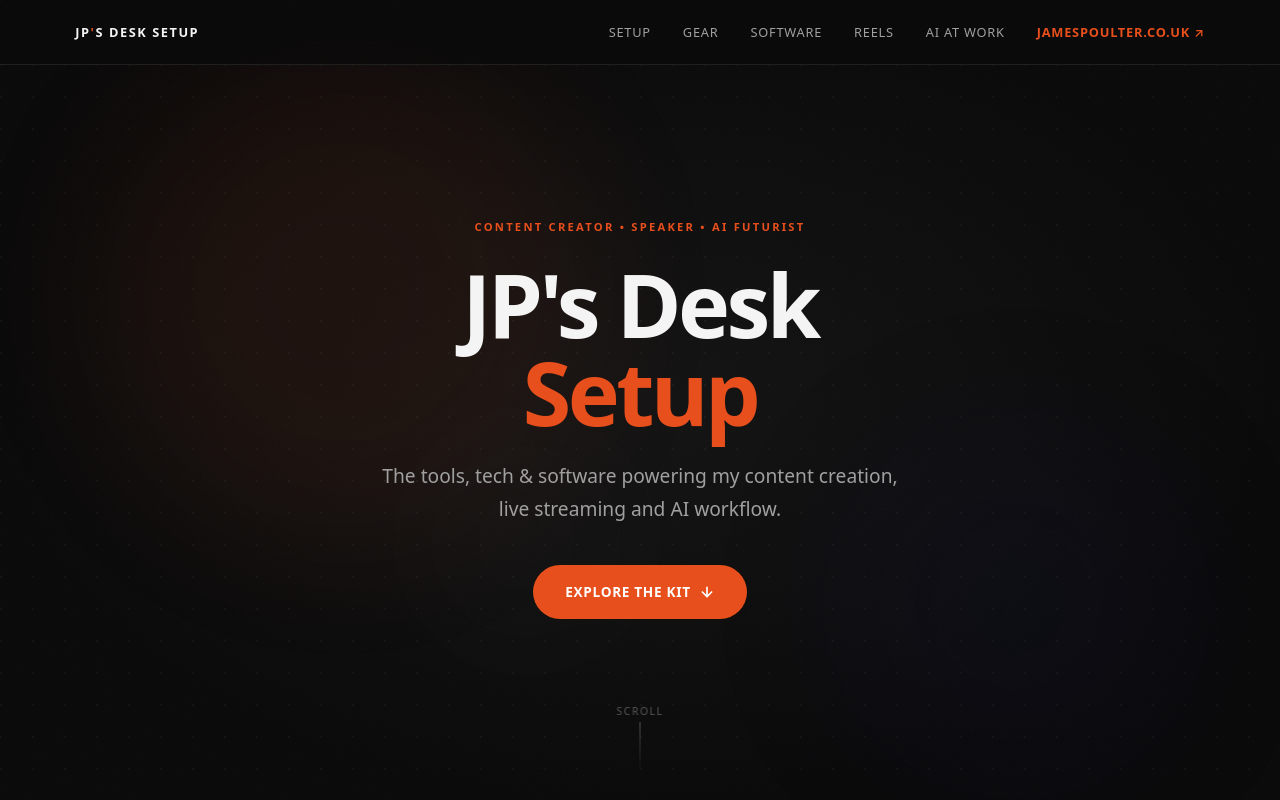
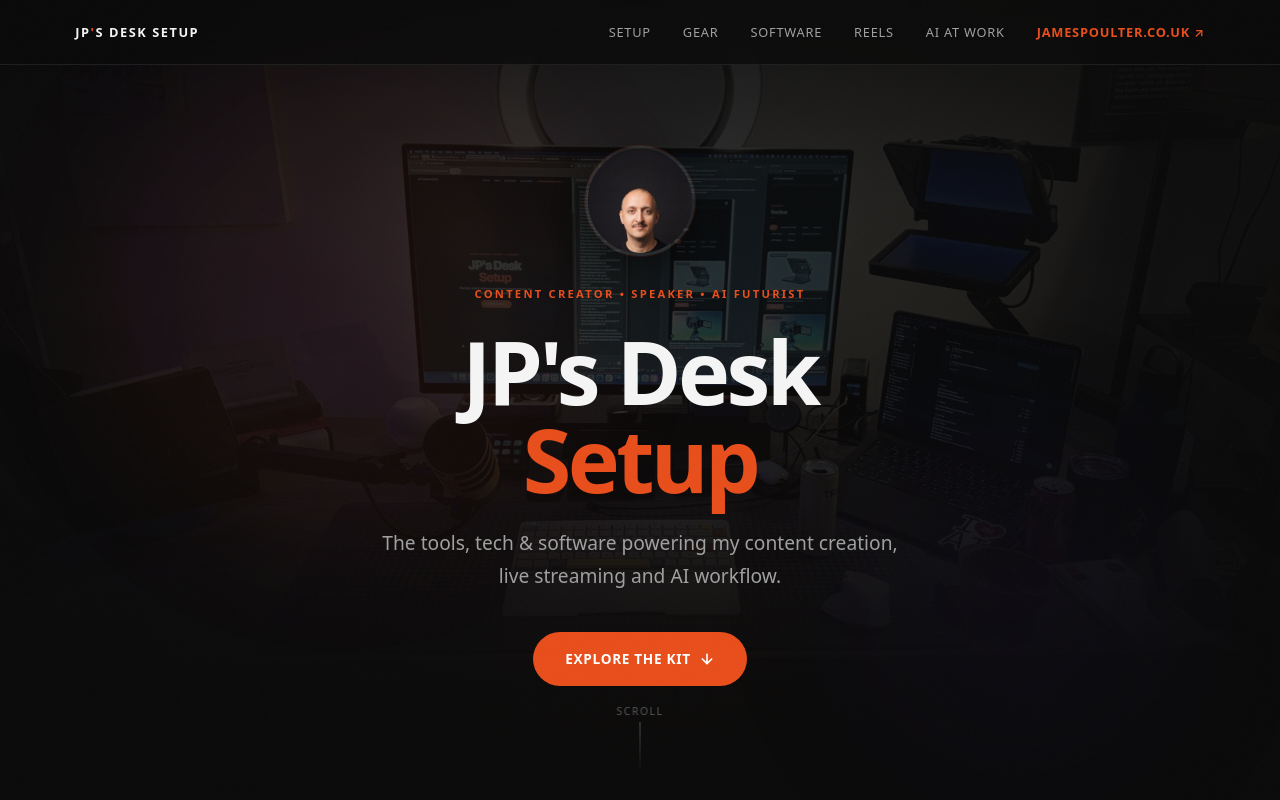
Before and after one commit to jamespoulter/jps-desk-setup, a Next.js app: page / in a window 1280 px wide. Shown: the top 800 px of the page. Built offline with nearby package versions, Linux system fonts and the light colour scheme.

Commit message:
Updates to header image
Updates to header image

```diff
--- a/src/app/globals.css
+++ b/src/app/globals.css
@@ -198,16 +198,26 @@
 .hero-bg {
   position: absolute;
   inset: 0;
-  background: radial-gradient(ellipse at 50% 50%, rgba(20, 20, 20, 1) 0%, var(--bg) 70%);
 }
 
-/* Dot grid pattern */
-.hero-bg::after {
-  content: '';
+.hero-bg-photo {
   position: absolute;
   inset: 0;
-  background-image: radial-gradient(circle at 1px 1px, rgba(255,255,255,0.04) 1px, transparent 0);
-  background-size: 32px 32px;
+  width: 100%;
+  height: 100%;
+  object-fit: cover;
+  object-position: center 60%;
+  opacity: 0.45;
+  filter: saturate(0.5) contrast(1.1);
+}
+
+.hero-bg-overlay {
+  position: absolute;
+  inset: 0;
+  background:
+    radial-gradient(ellipse 70% 60% at 50% 45%, rgba(10, 10, 10, 0.25) 0%, rgba(10, 10, 10, 0.85) 70%, var(--bg) 100%),
+    radial-gradient(circle at 50% 100%, rgba(232, 78, 27, 0.06) 0%, transparent 50%),
+    linear-gradient(to bottom, rgba(10, 10, 10, 0.15) 0%, rgba(10, 10, 10, 0.5) 60%, var(--bg) 100%);
 }
 
 /* Floating orbs */
@@ -222,7 +232,7 @@
   width: 500px;
   height: 500px;
   background: var(--accent);
-  opacity: 0.07;
+  opacity: 0.06;
   top: 10%;
   left: 5%;
   animation: float1 25s ease-in-out infinite;
@@ -232,30 +242,38 @@
   width: 350px;
   height: 350px;
   background: var(--purple);
-  opacity: 0.1;
+  opacity: 0.08;
   top: 50%;
   right: 5%;
   animation: float2 20s ease-in-out infinite;
 }
 
-.hero-orb-3 {
-  width: 250px;
-  height: 250px;
-  background: #fff;
-  opacity: 0.02;
-  bottom: 15%;
-  left: 30%;
-  animation: float3 30s ease-in-out infinite;
-}
-
 @keyframes float1 { 0%, 100% { transform: translate(0, 0); } 33% { transform: translate(30px, -40px); } 66% { transform: translate(-20px, 20px); } }
 @keyframes float2 { 0%, 100% { transform: translate(0, 0); } 33% { transform: translate(-25px, 30px); } 66% { transform: translate(15px, -25px); } }
-@keyframes float3 { 0%, 100% { transform: translate(0, 0); } 50% { transform: translate(40px, -30px); } }
 
 .hero-content {
   position: relative;
   z-index: 1;
   max-width: 800px;
+}
+
+.hero-headshot {
+  width: 110px;
+  height: 110px;
+  margin: 0 auto 1.5rem;
+  border-radius: 50%;
+  overflow: hidden;
+  border: 3px solid rgba(255, 255, 255, 0.1);
+  box-shadow: 0 8px 32px rgba(0, 0, 0, 0.4), 0 0 0 1px rgba(232, 78, 27, 0.15);
+  opacity: 0;
+  animation: fadeUp 0.8s var(--ease) 0.1s forwards;
+}
+
+.hero-headshot img {
+  width: 100%;
+  height: 100%;
+  object-fit: cover;
+  object-position: center top;
 }
 
 .hero-label {
--- a/src/components/Hero.tsx
+++ b/src/components/Hero.tsx
@@ -2,11 +2,19 @@
   return (
     <section className="hero" id="hero">
       <div className="hero-bg">
+        <img
+          src="/images/gallery/full-desk-setup.jpg"
+          alt=""
+          className="hero-bg-photo"
+        />
+        <div className="hero-bg-overlay" />
         <div className="hero-orb hero-orb-1"></div>
         <div className="hero-orb hero-orb-2"></div>
-        <div className="hero-orb hero-orb-3"></div>
       </div>
       <div className="hero-content">
+        <div className="hero-headshot">
+          <img src="/images/headshot.jpg" alt="James Poulter" />
+        </div>
         <span className="hero-label">Content Creator &bull; Speaker &bull; AI Futurist</span>
         <h1 className="hero-title">JP&apos;s Desk<br /><span className="accent">Setup</span></h1>
         <p className="hero-subtitle">The tools, tech &amp; software powering my content creation, live streaming and AI workflow.</p>
```
Also changed, not shown: public/images/headshot.jpg (added).
